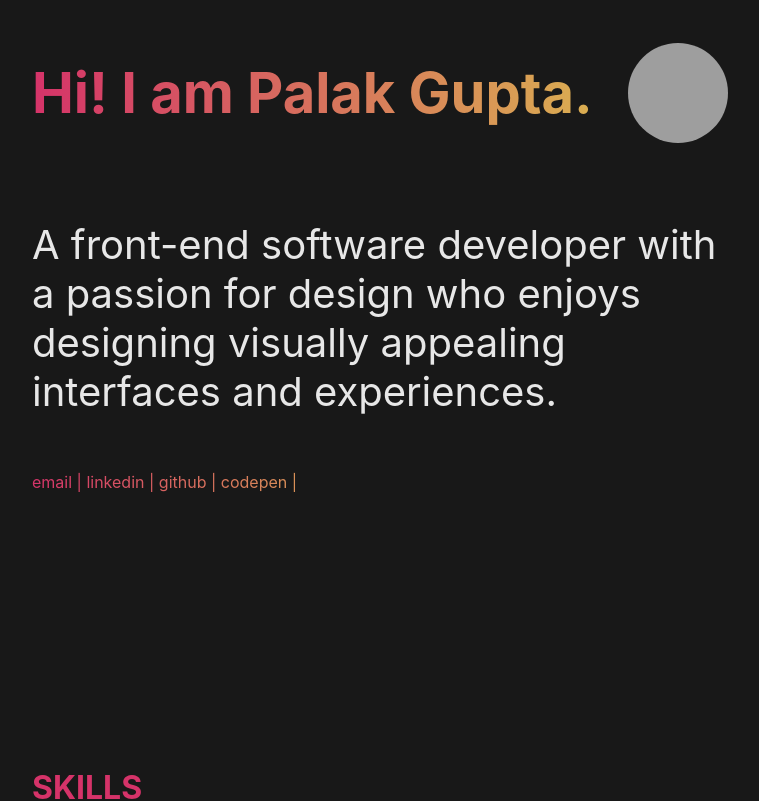
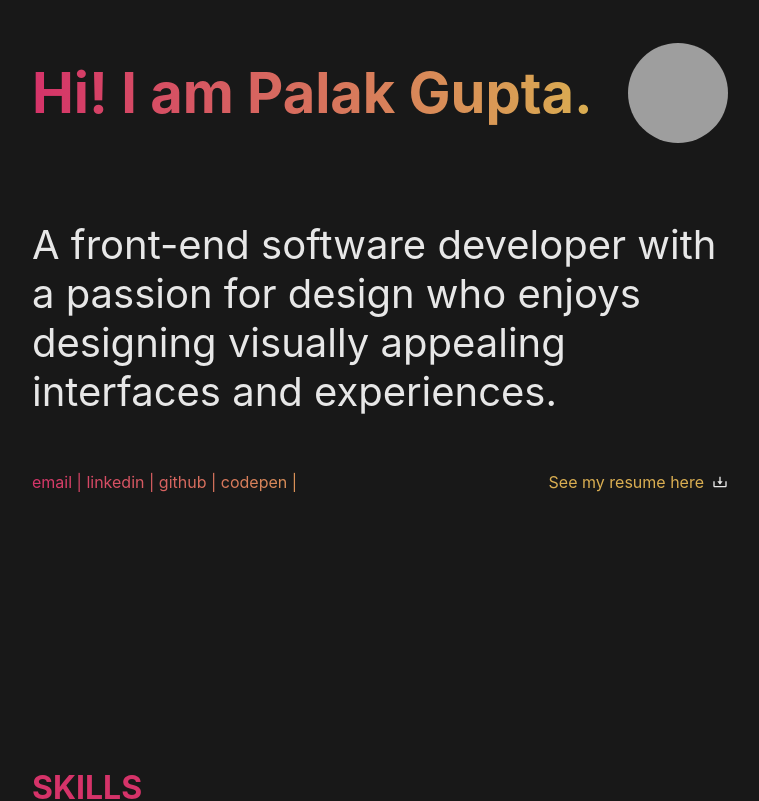
Before and after one commit to palakgupta2712/palakgupta2712.github.io, a React (Vite) app: page / in a window 1280 px wide. Shown: the top 801 px of the page, without its empty margins (260-1019 px from the left). Built offline with nearby package versions, Linux system fonts and the light colour scheme; grey boxes are pictures that could not be loaded.

Commit message:
Resume section added.

```diff
--- a/src/App.jsx
+++ b/src/App.jsx
@@ -5,29 +5,40 @@ import Skills from "./pages/Skills";
 import SocialLinks from "./components/SocialLinks";
 import Projects from "./pages/Projects";
 import Experience from "./pages/Experience";
-import Footer from "./pages/Footer";
+import Footer from "./components/Footer";
+import Resume from "./components/Resume";
+import styled from "styled-components";
 
 function App() {
   return (
-    <div>
+    <React.Fragment>
       <div
         style={{
           height: "90vh",
-          // display: "flex",
-          // alignItems: "center",
-          // flexDirection: "column",
         }}
       >
         <Heading />
         <Introduction />
-        <SocialLinks />
+        <Container>
+          <SocialLinks />
+          <Resume />
+        </Container>
       </div>
       <Skills />
       <Projects />
       <Experience />
       <Footer />
-    </div>
+    </React.Fragment>
   );
 }
 
 export default App;
+const Container = styled.div`
+  display: flex;
+  align-items: center;
+  justify-content: space-between;
+  background: linear-gradient(90deg, #d53369 0%, #daae51 50%);
+  background-clip: text;
+  -webkit-background-clip: text;
+  -webkit-text-fill-color: transparent;
+`;
--- a/src/pages/Footer.jsx
+++ b/src/components/Footer.jsx
@@ -14,9 +14,9 @@ function Footer() {
         <Link href="mailto:palakgupta2712@gmail.com">
           <AiOutlineMail />
         </Link>
-        <Link href="https://github.com/palakgupta2712" target="_blank">
+<Link href="https://github.com/palakgupta2712" target="_blank">
           <AiOutlineGithub />
-        </Link>
+        </Link        >
         <Link
           href="https://www.linkedin.com/in/palakgupta2712/"
           target="_blank"
--- /dev/null
+++ b/src/components/Resume.jsx
@@ -0,0 +1,20 @@
+import React from "react";
+import { BiDownload } from "react-icons/bi";
+import styled from "styled-components";
+import data from "../data";
+
+function Resume() {
+  return (
+    <Link href={data.resume}>
+      See my resume here <BiDownload />
+    </Link>
+  );
+}
+
+export default Resume;
+const Link = styled.a`
+  color: inherit;
+  display: flex;
+  align-items: center;
+  gap: 8px;
+`;
--- a/src/components/SocialLinks.jsx
+++ b/src/components/SocialLinks.jsx
@@ -1,22 +1,15 @@
 import React from "react";
-import styled from "styled-components";
 import data from "../data";
 function SocialLinks() {
   return (
-    <Container>
+    <div>
       {data.links.map((item) => (
         <a href={item.url} style={{ textDecoration: "none" }}>
           {item.name} |{" "}
         </a>
       ))}
-    </Container>
+    </div>
   );
 }
 
 export default SocialLinks;
-const Container = styled.div`
-  background: linear-gradient(90deg, #d53369 0%, #daae51 50%);
-  background-clip: text;
-  -webkit-background-clip: text;
-  -webkit-text-fill-color: transparent;
-`;
--- a/src/data.js
+++ b/src/data.js
@@ -97,5 +97,6 @@ const data = {
       tags: ["React.js", "styled-components"],
     },
   ],
+  resume: "resume/Palak_Gupta_resume.pdf",
 };
 export default data;
```
Also changed, not shown: 1 other file (tests, documents, lock files or other folders).
